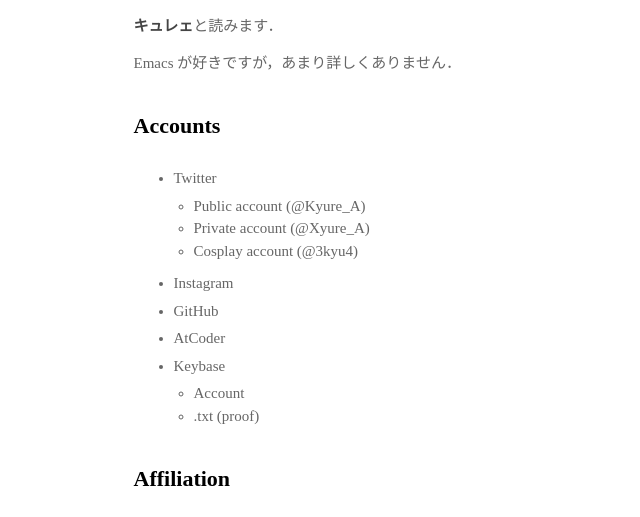
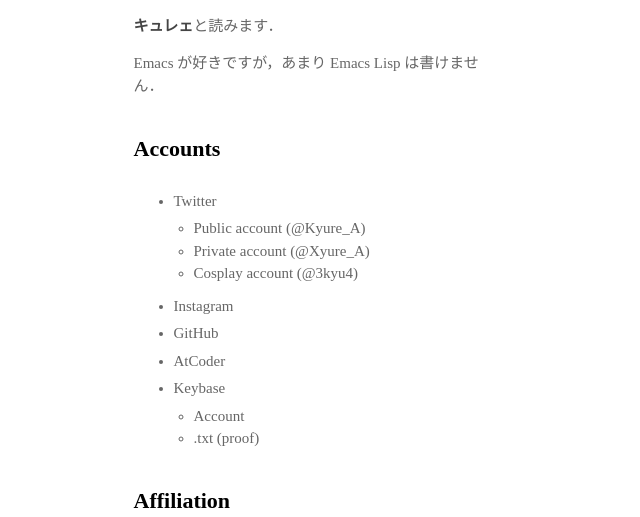
Before and after one commit to Kyure-A/2020.kyre.moe, a plain HTML site: page index.html in a window 1280 px wide. Shown: the part 220-737 px from the top of the page, without its empty margins (319-959 px from the left). Drawn offline with Linux system fonts and the light colour scheme; a web font is replaced by a local one.

Commit message:
[fixed] text

```diff
--- a/index.html
+++ b/index.html
@@ -19,7 +19,7 @@
   <h1>Kyure_A</h1>
   <h2>About</h2>
   <p><strong>キュレェ</strong>と読みます．</p>
-  <p>Emacs が好きですが，あまり詳しくありません．</p>
+  <p>Emacs が好きですが，あまり Emacs Lisp は書けません．</p>
   <h2>Accounts</h2>
   <ul>
     <li class="list1"><a href="https://twitter.com/Kyure_A">Twitter</a></li>
```
